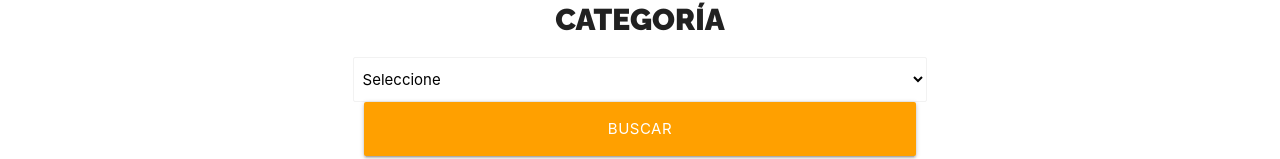
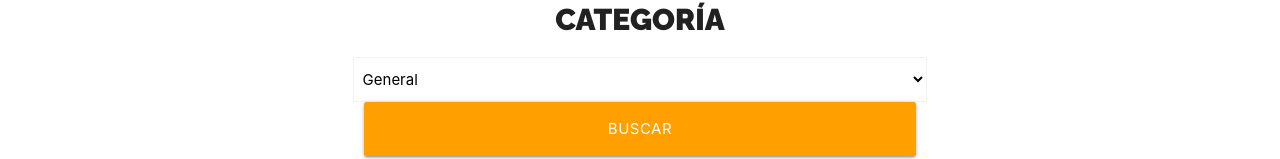
Before and after one commit to Lexxus-Cris/Proyecto-Buscador_Noticias_desde_API, a React (Create React App) app: page / in a window 1280 px wide. Shown: the part 160-319 px from the top of the page. Built offline with nearby package versions, Linux system fonts and the light colour scheme.

Commit message:
Mostrando las categorias en componente Select

```diff
--- a/src/components/Form.jsx
+++ b/src/components/Form.jsx
@@ -8,9 +8,18 @@ import useSelect from '../hooks/useSelect';
 
 const Form = () => {
 
+   const OPTIONS = [
+      { value: 'general', label: 'General' },
+      { value: 'business', label: 'Negocios' },
+      { value: 'entertainment', label: 'Entretenimiento' },
+      { value: 'health', label: 'Salud' },
+      { value: 'science', label: 'Ciencia' },
+      { value: 'sports', label: 'Deportes' },
+      { value: 'technology', label: 'Tecnología' },
+   ]
 
    // utilizar customhook
-   const [ categorie, SelectNoticias ] = useSelect();
+   const [ categorie, SelectNoticias ] = useSelect('general', OPTIONS);
 
    return (
       <div className={`row ${styles.buscador}`}>
--- a/src/hooks/useSelect.jsx
+++ b/src/hooks/useSelect.jsx
@@ -3,16 +3,27 @@ import React, {useState} from 'react'
 const useSelect = (stateInicial, options) => {
 
    // state de custom hook
-   const [state, setState] = useState('')
+   const [state, setState] = useState(stateInicial)
+
+   const handleChange = e => {
+      setState([e.target.value]);
+   }
 
    const SelectNoticias = () => (
       <select
          name=""
          id=""
          className="browser-default"
-
+         value={state}
+         onChange={e => setState(e.target.value)}
       >
-         <option value="">Seleccione</option>
+         <option value="">-- Seleccione un categoria --</option>
+         {options.map(option => (
+            <option
+               key={option.value}
+               value={option.value}
+            >{option.label}</option>
+         ))}
       </select>
    )
 
```
